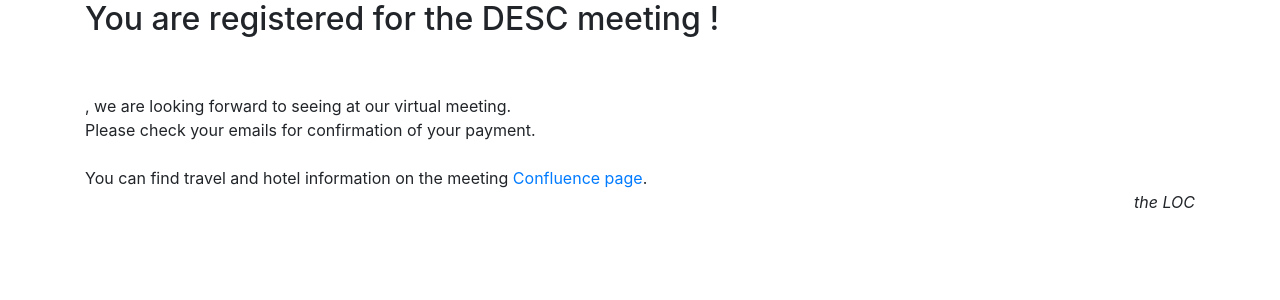
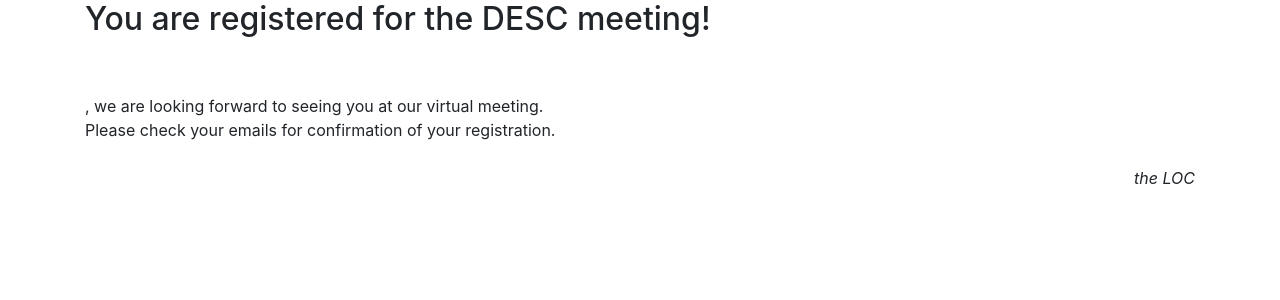
Before and after one commit to LSSTDESC/meeting-registration-form, a Flask app: template templates/success.html in a window 1280 px wide. Shown: the top 300 px of the page. Run offline with Flask 2, Linux system fonts and the light colour scheme; the template is opened without the code that fills it, so the values that code supplies are empty; some libraries are stand-ins or nearby versions.

Commit message:
Remove references to Berkeley meeting and payment from the success page

```diff
--- a/templates/success.html
+++ b/templates/success.html
@@ -3,7 +3,7 @@
 
 <head>
   <meta charset="UTF-8">
-  <title>Registered to the meeting</title>
+  <title>Registration Successful</title>
 <link rel='stylesheet prefetch' href='https://cdnjs.cloudflare.com/ajax/libs/twitter-bootstrap/4.0.0/css/bootstrap.css'>
 
 </head>
@@ -11,15 +11,14 @@
 <body>
 
 <div class="container">
-  <h2>You are registered for the DESC meeting !</h2>
+  <h2>You are registered for the DESC meeting!</h2>
   <br>
   <br>
-  {{data.first_name}}, we are looking forward to seeing at our virtual meeting.
+  {{data.first_name}}, we are looking forward to seeing you at our virtual meeting.
   <br>
-  Please check your emails for confirmation of your payment.
+  Please check your emails for confirmation of your registration.
   <br>
   <br>
-  You can find travel and hotel information on the meeting <a href="https://confluence.slac.stanford.edu/display/LSSTDESC/Berkeley+2019+-+Logistics" target="_top">Confluence page</a>.
   <div align="right">
   <i>the LOC</i>
   </div>
```
